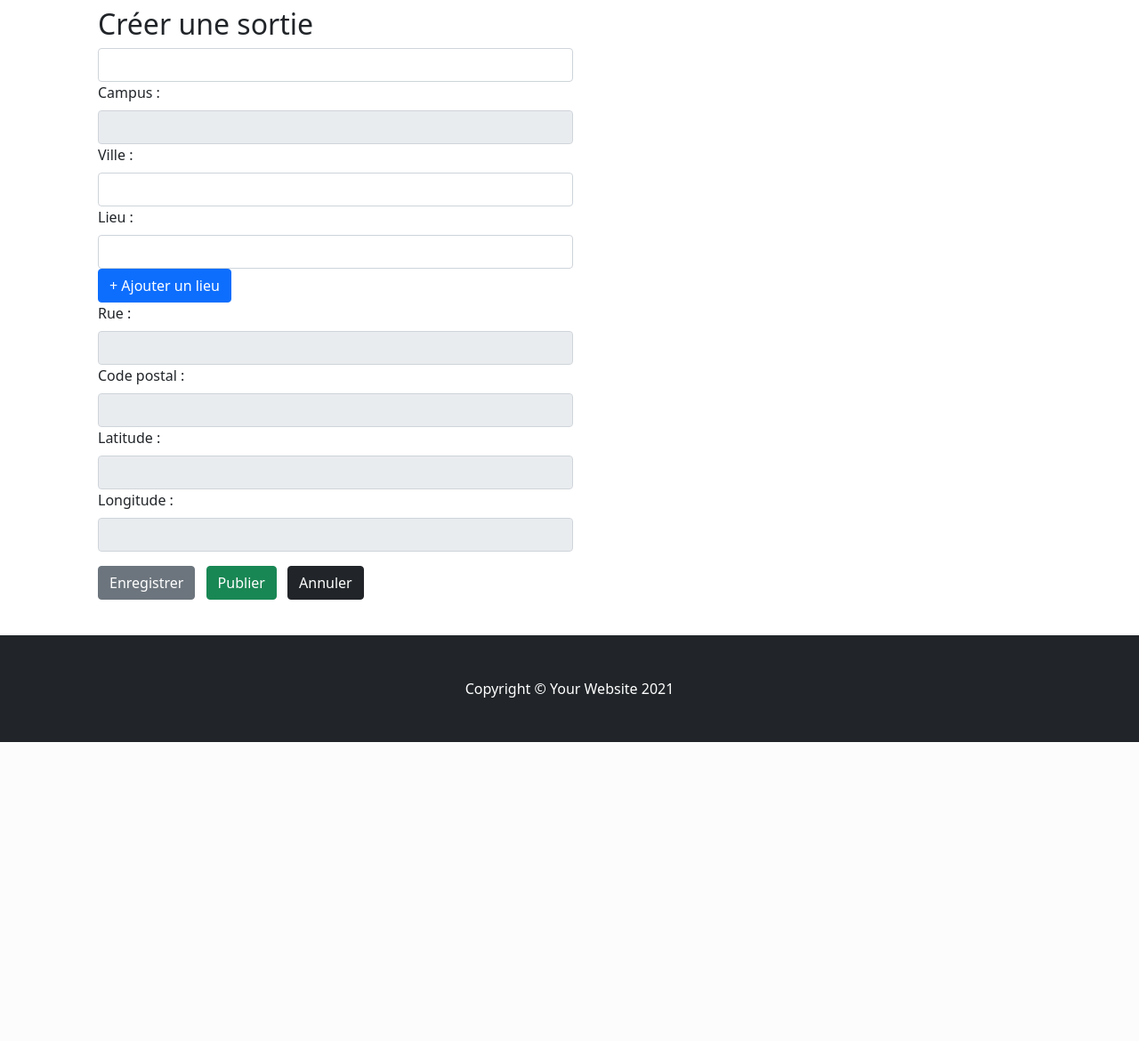
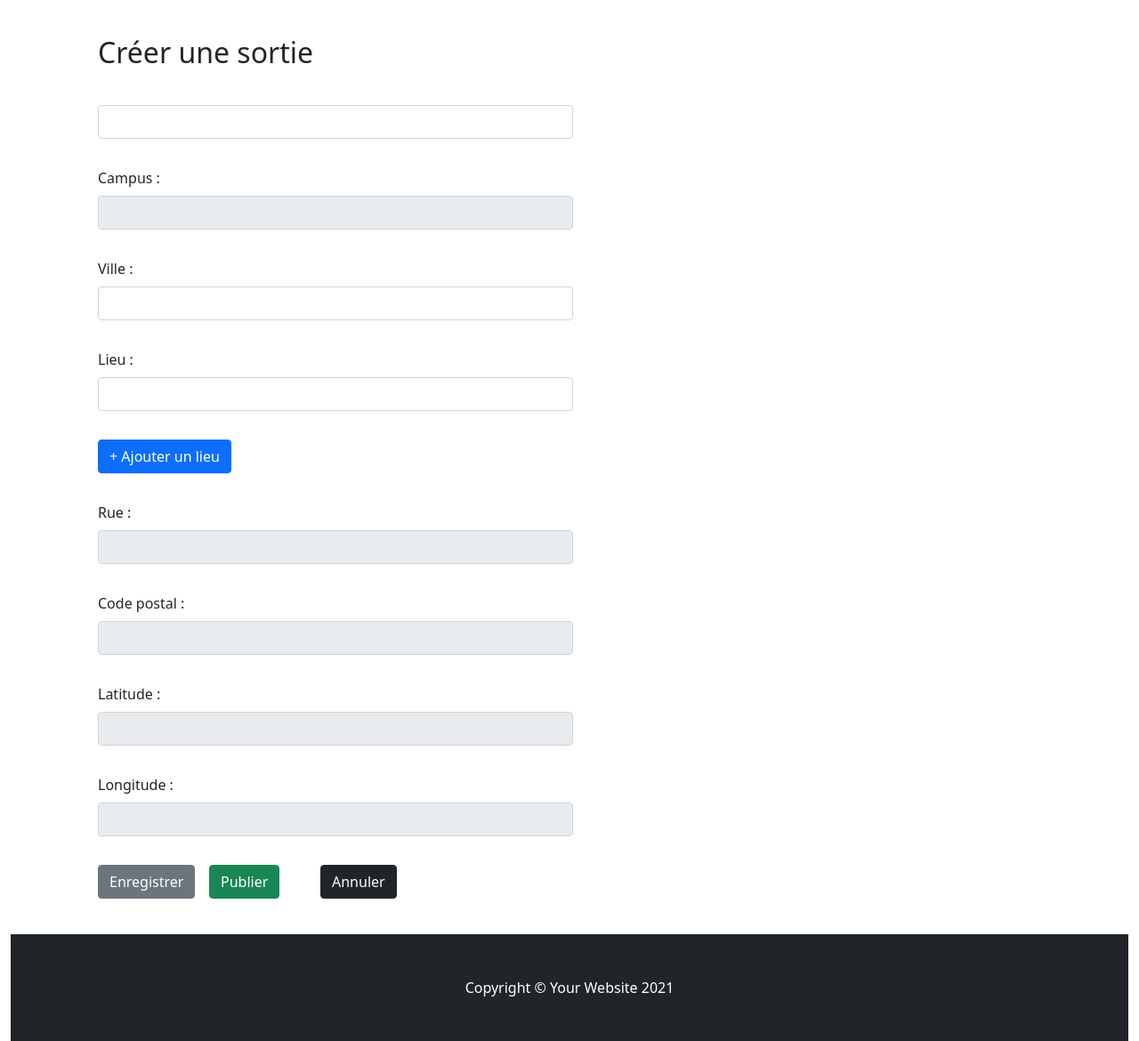
Before and after one commit to SebastienBonneau/RameneTaPasteque, a Symfony app: template templates/sortie/ajouter.html.twig in a window 1280 px wide. Shown: the part 96-1266 px from the top of the page at 89% size. Before the commit the page ends 930 px from the top, so only its background shows below. Run offline with Twig, Linux system fonts and the light colour scheme; the template is opened without the code that fills it: most values are stand-ins (such as "Sample title", 1, 10 or a date in 2020); form fields are guessed from the names that the template uses; lists and menus that the app fills with data are empty; some libraries are stand-ins or nearby versions.

Commit message:
Revue des formats de formulaires avec Bootstrap

```diff
--- a/public/javascript/listeSortie.js
+++ b/public/javascript/listeSortie.js
@@ -93,10 +93,10 @@ function afficherTableau(tableau) {
         tabTd[7].querySelector('#detail').setAttribute('href',urlDetail2);
 
         //Lien publier
-        if (s.etat === 'Créée') {
+        if (s.etat === 'Créée' && s.userOrganisateur ===true) {
             // je l'affiche
            tabTd[7].querySelector('#publier').setAttribute('href', urlPublier2);
-        } if (s.etat !== 'Créée'){
+        } if (s.etat !== 'Créée' || s.userOrganisateur ===false){
             // je le cache
             tabTd[7].querySelector('#publier').setAttribute('hidden', '');// lien "publier"caché
         }
--- a/src/Form/ParticipantType.php
+++ b/src/Form/ParticipantType.php
@@ -17,7 +17,7 @@ class ParticipantType extends AbstractType
     {
         $builder
             ->add('pseudo', null,[
-                'label'=> 'Pesudo : '
+                'label'=> 'Pseudo : '
             ])
             ->add('prenom', null,[
                 'label'=> 'Prénom : '
--- a/src/Form/RegistrationFormType.php
+++ b/src/Form/RegistrationFormType.php
@@ -18,7 +18,7 @@ class RegistrationFormType extends AbstractType
     {
         $builder
             ->add('pseudo', null,[
-                'label'=> 'Pesudo : '
+                'label'=> 'Pseudo : '
             ])
             ->add('prenom', null,[
                 'label'=> 'Prénom : '
--- a/templates/base.html.twig
+++ b/templates/base.html.twig
@@ -78,10 +78,11 @@
             </div>
         </div>
         <!-- Footer -->
+        <div class="container-fluid">
         <footer class="py-5 bg-dark mt-3">
             <div class="container px-4 px-lg-5"><p class="m-0  text-center text-white">Copyright &copy; Your Website 2021</p></div>
         </footer>
-
+        </div>
 
         <script src="https://cdn.jsdelivr.net/npm/bootstrap@5.0.2/dist/js/bootstrap.bundle.min.js" integrity="sha384-MrcW6ZMFYlzcLA8Nl+NtUVF0sA7MsXsP1UyJoMp4YLEuNSfAP+JcXn/tWtIaxVXM" crossorigin="anonymous"></script>
     </body>
--- a/templates/sortie/ajouter.html.twig
+++ b/templates/sortie/ajouter.html.twig
@@ -3,44 +3,73 @@
 {% block title %}Sortie{% endblock %}
 
 {% block body %}
-    <div class="container" my-4>
+    <div class="container my-4">
         <div class="row">
-            <div class="offset-3 col-6 mx-3 my-2">
+            <div class="offset-3 col-6 mx-3 my-3">
                 <h2>Créer une sortie</h2>
-
+            </div>
+        </div>
                 {{ form_start(formSortie, {'attr':{id: 'formS'}}) }}
-
+            <div class="row">
+                <div class="offset-3 col-6 mx-3 my-3">
                 {{ form_widget(formSortie) }}
+                </div>
+            </div>
+            <div class="row">
+                <div class="offset-3 col-6 mx-3 my-3">
                     <label class="form-label"  for="campus">Campus : </label>
                     <input class="form-control"  id="campus" value="{{ app.user.campus.nom }}" disabled>
-
+                </div>
+            </div>
+            <div class="row">
+                <div class="offset-3 col-6 mx-3 my-3">
                     <label class="form-label col-3"  for="ville">Ville : </label>
                     <select class="form-control" name="ville" id="ville" onchange="changerVille()">
                         // ici on alimente
                     </select>
+                </div>
+            </div>
+            <div class="row">
+                <div class="offset-3 col-6 mx-3 my-3">
                     <label class="form-label"  for="lieu">Lieu : </label>
                     <select class="form-control" name="lieu" id="lieu" onchange="changerLieu()">
                         // ici on alimente
                     </select>
-
+                </div>
+            </div>
                 <!-- Button trigger modal-->
-                <div>
+            <div class="row">
+                <div class="offset-3 col-6 mx-3 my-3">
                     <button type="button" class="btn btn-primary" data-bs-toggle="modal" data-bs-target="#lieuModal">
                         + Ajouter un lieu
                     </button>
                 </div>
+            </div>
                 <!-- -->
+            <div class="row">
+                <div class="offset-3 col-6 mx-3 my-3">
                     <label class="form-label"  for="rue">Rue : </label>
                     <input class="form-control"  id="rue" disabled>
-
+                </div>
+            </div>
+            <div class="row">
+                <div class="offset-3 col-6 mx-3 my-3">
                     <label class="form-label"  for="code">Code postal : </label>
                     <input class="form-control"  id="code" disabled>
-
+                </div>
+            </div>
+            <div class="row">
+                <div class="offset-3 col-6 mx-3 my-3">
                     <label class="form-label"  for="latitude">Latitude : </label>
                     <input class="form-control"  id="latitude" disabled>
-
+                </div>
+            </div>
+            <div class="row">
+                <div class="offset-3 col-6 mx-3 my-3">
                     <label class="form-label"  for="longitude">Longitude : </label>
                     <input class="form-control"  id="longitude" disabled>
+                </div>
+            </div>
                 {# J'ajoute un input de type hidden pour gérer mon bouton enregistrer #}
                 <input type="hidden" id="enregistrer" name="enregistrer" value="1">
 
@@ -49,8 +78,14 @@
                 {{ form_end(formSortie) }}
 
                 {# Je sors les boutons du formulaires pour pouvoir en gérer plusieurs #}
+            <div class="row">
+                <div class="offset-4 col-1 mx-3">
                     <button onclick="enregistrer()" class="btn btn-secondary mt-3 me-2 mb-3">Enregistrer</button>
+                </div>
+                <div class="offset-5 col-1 mx-3">
                     <button onclick="publier()" class="btn btn-success mt-3 me-2 mb-3">Publier</button>
+                </div>
+                <div class="offset-6 col-1 mx-3">
                     <a href="{{ path('sortie_liste') }}" class="btn btn-dark mt-3 mb-3">Annuler</a>
                 </div>
             </div>
```
Also changed, not shown: templates/participant/afficher.html.twig (+32 -4 lines), templates/participant/modifier.html.twig (+15 -1 lines), templates/registration/register.html.twig (+15 -4 lines), templates/sortie/liste.html.twig (+22 -6 lines). Lines whose indentation alone changed are shown as unchanged.
